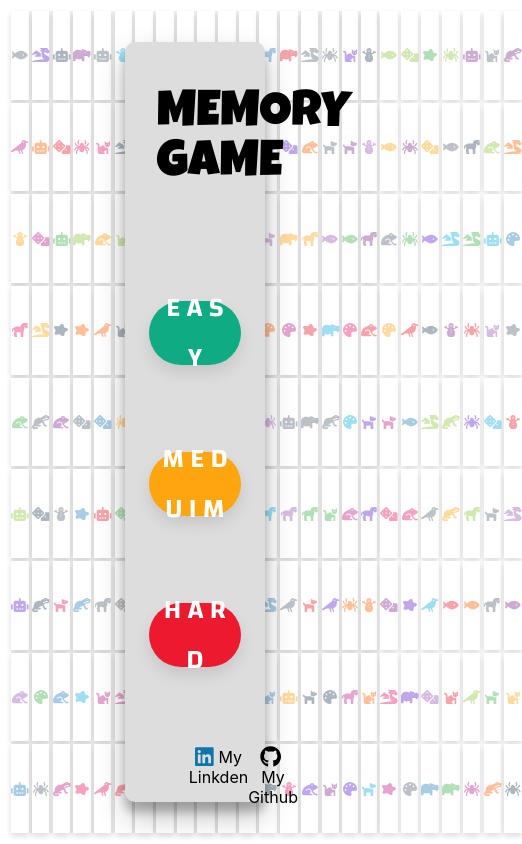
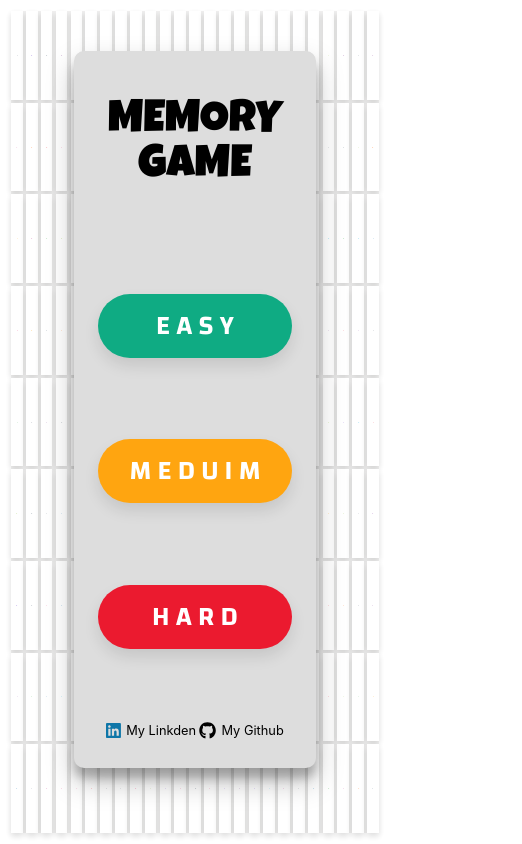
Before and after one commit to richker/memory-game, a React (Create React App) app: page /enter in a window 390 px wide. Shown: the whole page, 522 px wide, since content can reach past the window. Built offline with nearby package versions, Linux system fonts and the light colour scheme.

Commit message:
fix responsive issues

```diff
--- a/src/assets/scss/style.scss
+++ b/src/assets/scss/style.scss
@@ -1,7 +1,19 @@
+/* Responsive Variables */
+$break1: "(max-width:767px)";
+$break2: "(min-width:768px) and (max-width:1023px)";
+$break3: "(min-width:1024px) and (max-width:1439px)";
+$break2open: "(min-width:768px)";
+$break3open: "(min-width:1024px)";
+$break4open: "(min-width:1440px)";
+
 .App {
+  font-size: 1px; /*for using REM units*/
   text-align: center;
-  width: 100vw;
-  height: 100vh;
+  position: fixed;
+  top: 0;
+  bottom: 0;
+  left: 0;
+  right: 0;
   box-sizing: content-box;
   -webkit-touch-callout: none; /* iOS Safari */
   -webkit-user-select: none; /* Safari */
@@ -17,8 +29,8 @@
 
 .view {
   box-sizing: border-box;
-  width: inherit;
-  height: inherit;
+  width: 100%;
+  height: 100%;
   padding: 0.7rem;
   display: flex;
   flex-direction: column;
@@ -51,14 +63,28 @@
 }
 
 .enter-card {
-  width: 36%;
-  height: 90%;
-  left: 32%;
   position: absolute;
-  top: 5%;
   background-color: #dddddd;
   border-radius: 10px;
   box-shadow: 0 14px 28px rgba(0, 0, 0, 0.25), 0 10px 10px rgba(0, 0, 0, 0.22);
+  @media #{$break1} {
+    top: 6%;
+    width: 62%;
+    height: 85%;
+    left: 19%;
+  }
+  @media #{$break2} {
+    top: 5%;
+    width: 50%;
+    height: 90%;
+    left: 25%;
+  }
+  @media #{$break3, $break4open} {
+    top: 5%;
+    width: 36%;
+    height: 90%;
+    left: 32%;
+  }
 }
 
 .enter-card-body {
@@ -148,21 +174,44 @@
 .enter-title {
   font-family: "Special Elite", cursive;
   font-family: "Luckiest Guy", cursive;
-  font-size: 50px;
-  word-spacing: 1rem;
+
+  @media #{$break1, $break2} {
+    font-size: 45px;
+    word-spacing: 0.7rem;
+  }
+  @media #{$break3, $break4open} {
+    font-size: 50px;
+    word-spacing: 1rem;
+  }
 }
 
 .enter-footer-container {
   height: 2.5rem;
   width: 100%;
   box-sizing: border-box;
-  padding: 0 3rem 0;
+  @media #{$break1, $break2} {
+    padding: 0 0.8rem 0;
+  }
+  @media #{$break3, $break4open} {
+    padding: 0 3rem 0;
+  }
   display: flex;
   justify-content: space-evenly;
 }
 
 .contact-link .contact-item {
-  font-size: 1rem;
+  @media #{$break1} {
+    font-size: 0.8rem;
+  }
+  @media #{$break2} {
+    font-size: 0.9rem;
+  }
+  @media #{$break3} {
+    font-size: 1rem;
+  }
+  @media #{$break4open} {
+    font-size: 1.1rem;
+  }
 }
 
 .contact-link {
@@ -191,6 +240,12 @@
 }
 .buttons-container {
   display: flex;
+  @media #{$break1, $break2} {
+    font-size: 1rem;
+  }
+  @media #{$break3, $break4open} {
+    font-size: 1.2rem;
+  }
 }
 .icon-btn {
   width: 3rem;
@@ -296,6 +351,12 @@
   align-items: center;
   padding: 0.6rem;
   box-sizing: border-box;
+  @media #{$break1, $break2} {
+    font-size: 2rem;
+  }
+  @media #{$break3, $break4open} {
+    font-size: 3rem;
+  }
 }
 
 .front-body {
--- a/src/components/gameCard.jsx
+++ b/src/components/gameCard.jsx
@@ -16,7 +16,7 @@ class GameCard extends Component {
             <div className="front-body">
               <FontAwesomeIcon
                 color="#cccccc"
-                size="3x"
+                // size="8x"
                 icon={faQuestionCircle}
                 style={{
                   border: "0.5px solid #000000",
@@ -30,7 +30,7 @@ class GameCard extends Component {
 
         <div className="back" onClick={this.flipCard}>
           <div className="card-body">
-            <FontAwesomeIcon color={color} size="4x" icon={pattern} />
+            <FontAwesomeIcon color={color} icon={pattern} />
           </div>
         </div>
       </div>
--- a/src/components/gameHeader.jsx
+++ b/src/components/gameHeader.jsx
@@ -38,10 +38,10 @@ class GameHeader extends Component {
         </div>
         <div className="buttons-container">
           <span className="icon-btn" onClick={onNew}>
-            <FontAwesomeIcon size="lg" icon={faUndo} />
+            <FontAwesomeIcon icon={faUndo} />
           </span>
           <span className="icon-btn" onClick={onBack}>
-            <FontAwesomeIcon size="lg" icon={faLongArrowAltLeft} />
+            <FontAwesomeIcon icon={faLongArrowAltLeft} />
           </span>
         </div>
       </div>
--- a/src/views/gameView.jsx
+++ b/src/views/gameView.jsx
@@ -22,7 +22,8 @@ class GameView extends Component {
   }
 
   handleSelectCard = (index) => {
-    let { selectedIndex, gameBoard, points, sequence } = this.state;
+    let { selectedIndex, gameBoard, points, sequence, level } = this.state;
+    console.log("level");
     if (selectedIndex === null) {
       // when no open card
       gameBoard[index].isOpen = true;
@@ -52,7 +53,7 @@ class GameView extends Component {
             this.setState({ redirect: true });
           }, 2000);
         }
-      }, 350);
+      }, 550);
     }
   };
 
```
